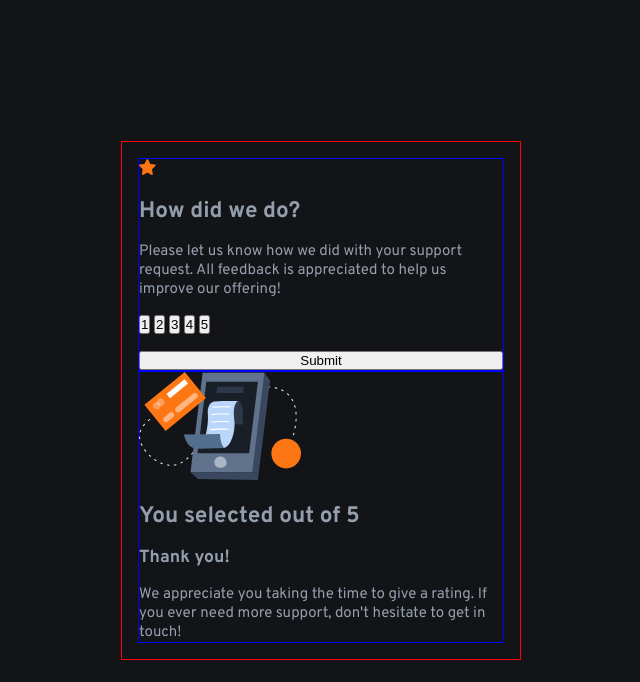
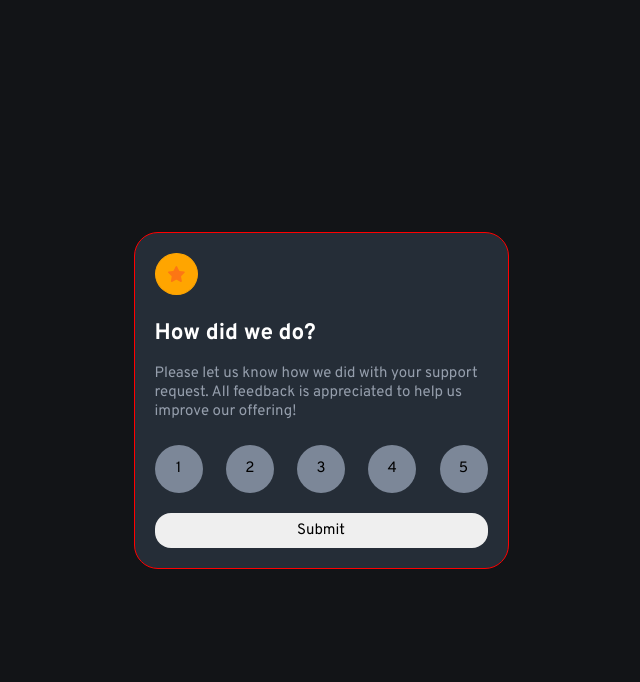
Before and after one commit to md-abid-hussain/interactive-rating-component, a plain HTML site: page index.html in a window 1280 px wide. Shown: the whole page, without its empty margins (319-959 px from the left). Drawn offline with Linux system fonts and the light colour scheme.

Commit message:
raw styles

```diff
--- a/css/style.css
+++ b/css/style.css
@@ -4,6 +4,17 @@
     margin: 0;
     padding: 0;
     box-sizing: border-box;
+}
+
+img {
+    display: block;
+}
+
+button {
+    font: inherit;
+    outline: transparent;
+    border: transparent;
+    padding: 0.5rem;
 }
 
 :root {
@@ -26,23 +37,91 @@ body {
     min-height: 100vh;
     display: grid;
     place-content: center;
-    padding: 1rem;
+    padding: 0.5rem;
     font: var(--FONT);
     color: var(--PARA-COLOR);
     background-color: var(--VERY-DARK-BLUE);
 }
 
 main {
-    max-width: 400px;
-    padding: 1rem;
+    max-width: 375px;
+    padding: 1.25rem;
     border: 1px solid red;
+    border-radius: 1.5rem;
+    background-color: var(--DARK-BLUE);
+}
+
+h1,
+h3 {
+    color: var(--HEADING-COLOR);
 }
 
 .page {
     display: flex;
     flex-flow: column;
-    border: 1px solid blue;
+    /* border: 1px solid blue; */
     gap: 1rem;
+}
+
+.first-page figure {
+    max-width: fit-content;
+    border: 1px solid orange;
+    padding: .75rem;
+    border-radius: 50%;
+    background-color: orange;
+    margin-block-end: 0.5rem;
+}
+
+.first-page section {
+    margin-block: 0.5rem 0.25rem;
+    display: flex;
+    justify-content: space-between;
+}
+
+.first-page .rating {
+    display: grid;
+    place-content: center;
+    border-radius: 50%;
+    width: 3rem;
+    height: 3rem;
+    background-color: var(--MEDIUM-GREY);
+}
+
+.first-page .rating:hover {
+    background-color: var(--BTN-COLOR);
+}
+
+.first-page>button {
+    border-radius: 1rem;
+}
+
+/* .first-page {
+     display: none;
+} */
+
+.second-page {
+    display: none;
+    text-align: center;
+}
+
+.second-page h2 {
+    font: inherit;
+    border-radius: 30px;
+    text-align: center;
+    max-width: fit-content;
+    padding: 0.25rem 0.5rem;
+    border: 1px solid grey;
+    color: var(--BTN-COLOR);
+    margin-inline: auto;
+}
+
+.second-page img {
+    margin-inline: auto;
+}
+
+.second-page>h3 {
+    text-align: center;
+    font-size: 1.5rem;
 }
 
 .attribution {
```
